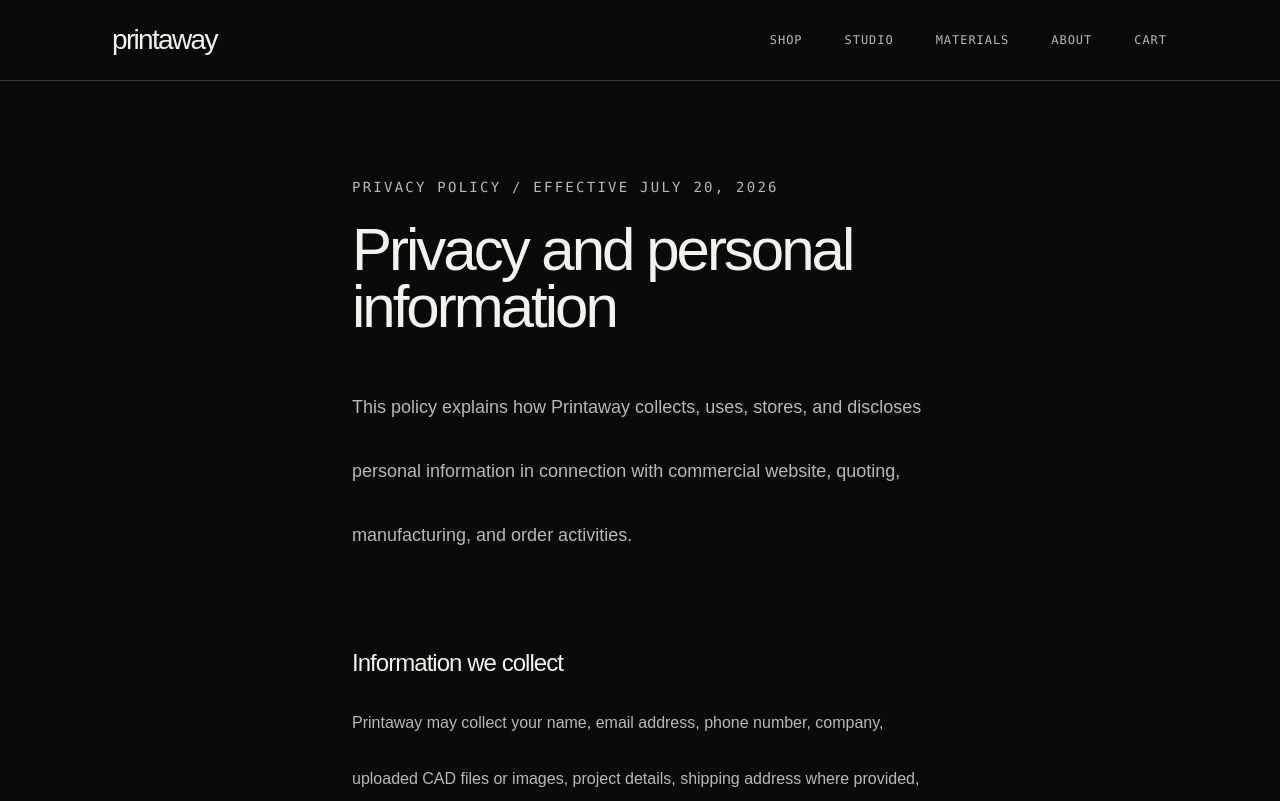
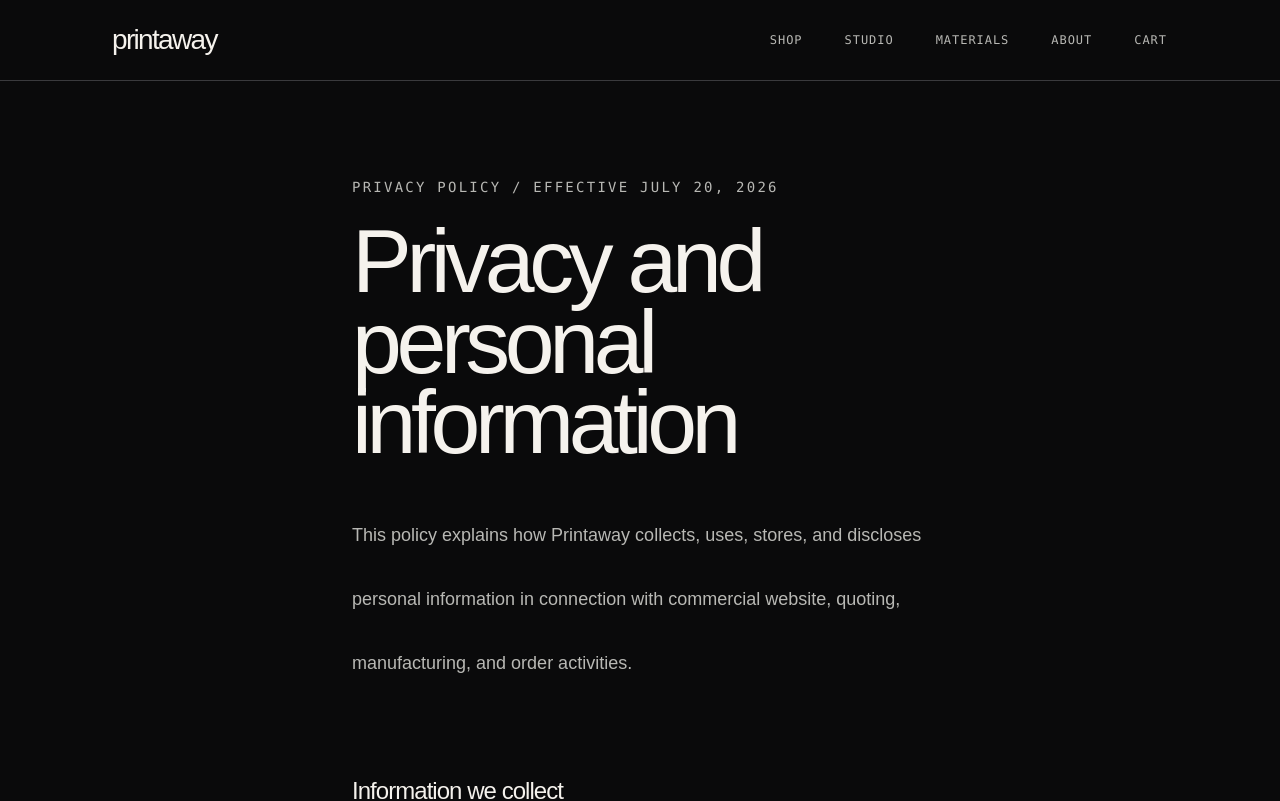
Before and after one commit to jasonkdeng/printaway, a Next.js app: page /privacy-policy in a window 1280 px wide. Shown: the top 801 px of the page. Built offline with nearby package versions, Linux system fonts and the light colour scheme; no server answers.

Commit message:
feat: privacy policy header alignment

```diff
--- a/src/app/privacy-policy/page.tsx
+++ b/src/app/privacy-policy/page.tsx
@@ -33,7 +33,7 @@ export default function PrivacyPolicyPage() {
   return (
     <article className="mx-auto max-w-3xl px-3 py-12 sm:px-6 lg:px-12">
       <p className="font-mono text-sm tracking-[0.16em] text-aluminum">PRIVACY POLICY / EFFECTIVE JULY 20, 2026</p>
-      <h1 className="mt-3 font-display text-5xl leading-[0.95] tracking-[-0.05em] text-bone sm:text-6xl">Privacy and personal information</h1>
+      <h1 className="pa-page-title mt-3 text-bone">Privacy and personal information</h1>
       <p className="mt-5 text-lg leading-8 text-aluminum">This policy explains how Printaway collects, uses, stores, and discloses personal information in connection with commercial website, quoting, manufacturing, and order activities.</p>
       <div className="mt-10 flex flex-col gap-8">
         {sections.map((section) => (
```
